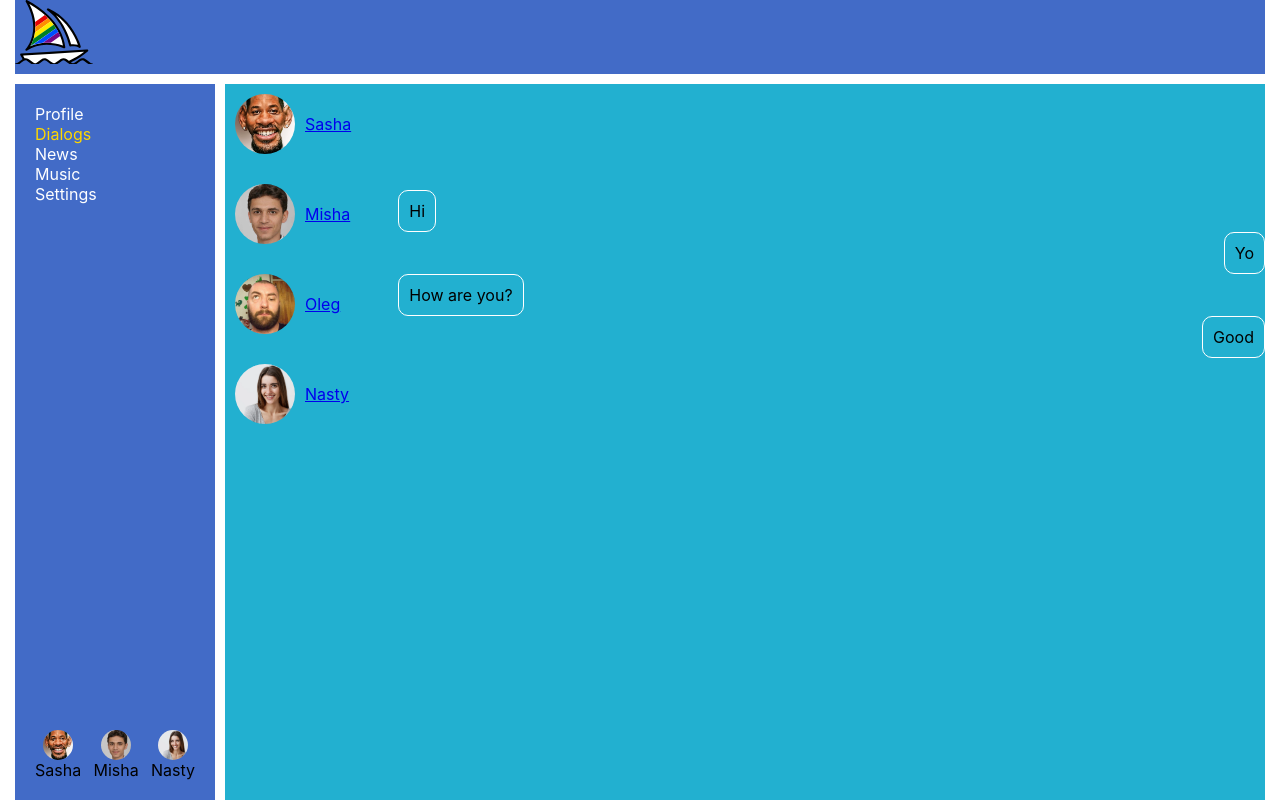
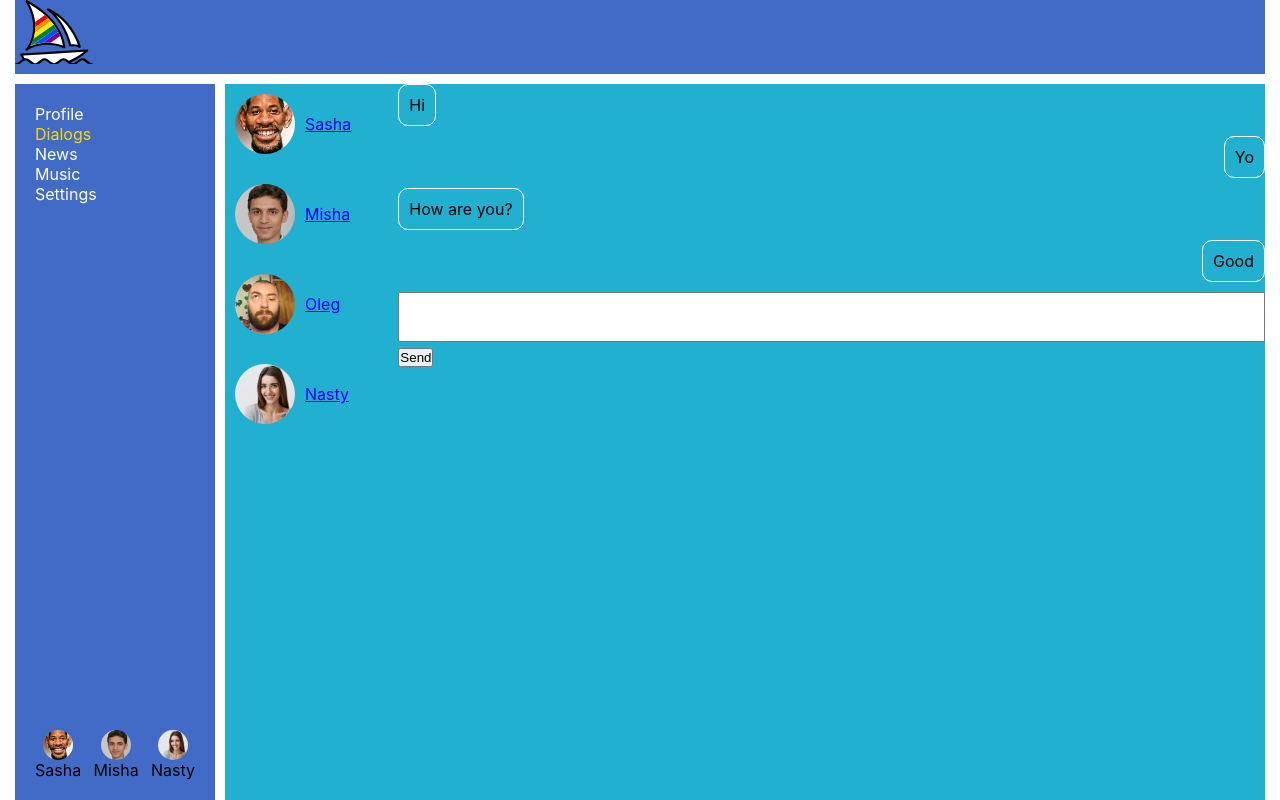
Before and after one commit to OchirovBair/samurai-way-main, a React (Create React App) app: page /dialogs in a window 1280 px wide. Built offline with nearby package versions, Linux system fonts and the light colour scheme.

Commit message:
feat: add handlers to textarea in MyPosts component / lesson 32

```diff
--- a/src/App.tsx
+++ b/src/App.tsx
@@ -4,31 +4,30 @@ import {Header} from "./layout/header/Header";
 import {Sidebar} from "./layout/sidebar/Sidebar";
 import {Profile} from "./layout/sections/proFile/Profile";
 import {Dialogs} from "./layout/sections/dialogs/Dialogs";
-import {BrowserRouter, Route} from "react-router-dom";
+import {Route} from "react-router-dom";
 import {News} from "./layout/sections/news/News";
 import {Music} from "./layout/sections/music/Music";
 import {Settings} from "./layout/sections/settings/Settings";
-import {StateType} from "./redux/state";
+import {RootStateType} from "./redux/state";
 
 type AppPropsType = {
-    state: StateType
+    state: RootStateType
+    addPost: (postMessage: string)=>void
 }
 
-function App({state}:AppPropsType) {
+function App({state, addPost}: AppPropsType) {
     return (
-        <BrowserRouter>
         <div className='App'>
             <Header/>
             <Sidebar state={state.sidebar}/>
             <div className='app-wrapper-content'>
-                    <Route path='/profile' render={()=> <Profile state={state.profilePage}/>}/>
-                    <Route path='/dialogs/' render={()=> <Dialogs state={state.dialogsPage} /> }/>
+                <Route path='/profile' render={() => <Profile state={state.profilePage} addPost={addPost}/>}/>
+                <Route path='/dialogs/' render={() => <Dialogs state={state.dialogsPage}/>}/>
                 <Route path='/news' component={News}/>
                 <Route path='/music' component={Music}/>
                 <Route path='/settings' component={Settings}/>
             </div>
         </div>
-        </BrowserRouter>
     );
 }
 
--- a/src/index.tsx
+++ b/src/index.tsx
@@ -2,8 +2,11 @@ import React from 'react';
 import ReactDOM from 'react-dom';
 import './index.css';
 import App from './App';
-import {state} from './redux/state'
+import {addPost, state} from './redux/state'
+import {BrowserRouter} from 'react-router-dom';
 
 
-
-ReactDOM.render(<App state={state}/>, document.getElementById('root'));
+ReactDOM.render(
+    <BrowserRouter>
+        <App state={state} addPost={addPost}/>
+    </BrowserRouter>, document.getElementById('root'));
--- a/src/layout/sections/dialogs/Dialogs.module.css
+++ b/src/layout/sections/dialogs/Dialogs.module.css
@@ -22,3 +22,10 @@
         align-self: flex-end;
     }
 }
+
+.textareaDialogs {
+    width: 100%;
+    height: 50px;
+    resize: none;
+    padding: 5px;
+}
--- a/src/layout/sections/dialogs/Dialogs.tsx
+++ b/src/layout/sections/dialogs/Dialogs.tsx
@@ -2,27 +2,34 @@ import React from 'react';
 import s from './Dialogs.module.css'
 import {DialogItem} from "./DialogItem/DialogItem";
 import {Message} from "./Messages/Message";
-import {DialogType, MessageType} from "../../../redux/state";
+import {DialogsPageType, DialogType, MessageType} from "../../../redux/state";
 
 
 type DialogsPropsType = {
-    state: {
-        messages: MessageType[]
-        dialogs: DialogType[]
-    }
+    state: DialogsPageType
 }
 
 export const Dialogs = ({state}: DialogsPropsType) => {
     const dialogsElements = state.dialogs.map(dialog => <DialogItem key={dialog.id} dialog={dialog}/>)
+    const messagesElements = state.messages.map(message => <Message key={message.id} message={message}/>)
 
-    const messagesElements = state.messages.map(message => <Message key={message.id} message={message}/>)
+    const newMessageElement = React.createRef<HTMLTextAreaElement>()
+
+    const addNewMassege = () => {
+        alert(newMessageElement.current?.value)
+    }
+
     return (
         <div className={s.dialogs}>
             <div className={s.dialogsItems}>
                 {dialogsElements}
             </div>
-            <div className={s.messages}>
-                {messagesElements}
+            <div>
+                <div className={s.messages}>
+                    {messagesElements}
+                </div>
+                <textarea className={s.textareaDialogs} ref={newMessageElement}></textarea>
+                <button onClick={addNewMassege}>Send</button>
             </div>
         </div>
     );
--- a/src/layout/sections/dialogs/Messages/Message.module.css
+++ b/src/layout/sections/dialogs/Messages/Message.module.css
@@ -2,4 +2,5 @@
     padding: 10px;
     border: 1px solid white;
     border-radius: 10px;
+    margin-bottom: 10px;
 }
--- a/src/layout/sections/proFile/MyPosts/MyPosts.tsx
+++ b/src/layout/sections/proFile/MyPosts/MyPosts.tsx
@@ -1,21 +1,30 @@
-import React from 'react';
+import React, {useRef} from 'react';
 import s from './MyPosts.module.css'
 import {Post} from "./Post/Post";
 import {PostType} from "../../../../redux/state";
 
 type MyPostsPropsType = {
     posts: PostType[]
+    addPost: (postMessage: string) => void
 }
 
-export const MyPosts = ({posts}:MyPostsPropsType) => {
-    const postsElements = posts.map(post=> <Post key={post.id} message={post.message} id={post.id} likesCount={post.likesCount}/>)
+export const MyPosts = ({posts, addPost}: MyPostsPropsType) => {
+    const postsElements = posts.map(post => <Post key={post.id} message={post.message} id={post.id}
+                                                  likesCount={post.likesCount}/>)
+    const newPostElement = React.createRef<HTMLTextAreaElement>()
+    const addPostHandler = () => {
+        if (newPostElement.current) {
+            addPost(newPostElement.current.value)
+        }
+    }
     return (
         <div>
             <div className={s.post_input_wrapper}>
                 <span>My Post</span>
                 <div>
-                    <input type="text" placeholder={'Your news...'}/>
-                    <button>Send</button>
+                    <textarea placeholder={'Your news...'} ref={newPostElement}></textarea>
+                    {newPostElement.current?.value || <div>Ведите текст</div>}
+                    <button onClick={addPostHandler}>Send</button>
                 </div>
             </div>
             <div>
--- a/src/layout/sections/proFile/Profile.tsx
+++ b/src/layout/sections/proFile/Profile.tsx
@@ -1,19 +1,18 @@
 import React from 'react';
 import {MyPosts} from "./MyPosts/MyPosts";
 import {ProfileInfo} from './ProfileInfo/ProfileInfo';
-import {PostType} from "../../../redux/state";
+import {PostType, ProfilePageType} from "../../../redux/state";
 
 type ProfilePropsType = {
-    state: {
-        posts:PostType[]
-    }
+    state: ProfilePageType
+    addPost: (postMessage: string) => void
 }
 
-export const Profile = ({state}:ProfilePropsType) => {
+export const Profile = ({state, addPost}:ProfilePropsType) => {
     return (
         <div>
             <ProfileInfo/>
-            <MyPosts posts={state.posts}/>
+            <MyPosts posts={state.posts} addPost={addPost}/>
         </div>
     );
 };
--- a/src/layout/sidebar/Sidebar.tsx
+++ b/src/layout/sidebar/Sidebar.tsx
@@ -1,14 +1,11 @@
 import React from 'react';
 import {Menu} from "./Menu/Menu";
 import s from './Sidebar.module.css'
-import {FriendType, SidebarButtonType} from "../../redux/state";
+import {FriendType, SidebarButtonType, SidebarType} from "../../redux/state";
 import { FriendsBar } from './FriendsBar/FriendsBar';
 
 type SidebarPropsType = {
-    state: {
-        sidebarButtonsName: SidebarButtonType[]
-        friendsList: FriendType[]
-    }
+    state: SidebarType
 }
 
 export const Sidebar = ({state}:SidebarPropsType) => {
--- a/src/redux/state.ts
+++ b/src/redux/state.ts
@@ -34,21 +34,27 @@ export type SidebarButtonType = {
     title: string
 }
 
-export type StateType = {
-    profilePage: {
+export type ProfilePageType = {
     posts: PostType[]
 }
-    dialogsPage: {
+
+export type DialogsPageType = {
     dialogs: DialogType[]
     messages: MessageType[]
 }
-    sidebar: {
-        sidebarButtonsName:SidebarButtonType[]
+
+export type SidebarType = {
+    sidebarButtonsName: SidebarButtonType[]
     friendsList: FriendType[]
 }
+
+export type RootStateType = {
+    profilePage: ProfilePageType
+    dialogsPage: DialogsPageType
+    sidebar: SidebarType
 }
 
-export const state: StateType = {
+export const state: RootStateType = {
     profilePage: {
         posts: [
             {id: v1(), message: 'How are you?', likesCount: 10},
@@ -87,3 +93,10 @@ export const state: StateType = {
         ]
     }
 }
+
+//--------------------------- func-----------------------------
+
+export const addPost = (postMessage: string) => {
+    const newPost:PostType = {id: v1(), message: postMessage, likesCount: 0}
+    state.profilePage.posts.push(newPost)
+}
```
Lines whose indentation alone changed are shown as unchanged.
